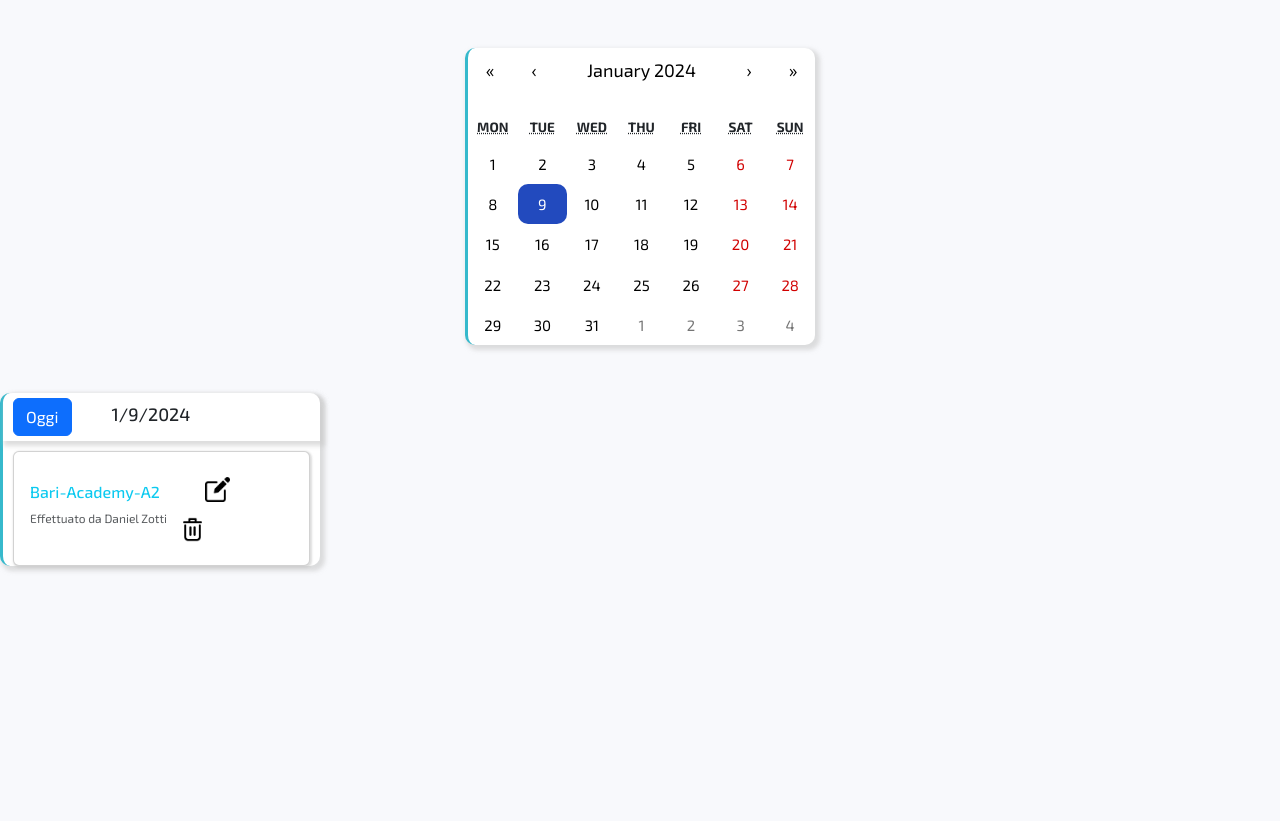
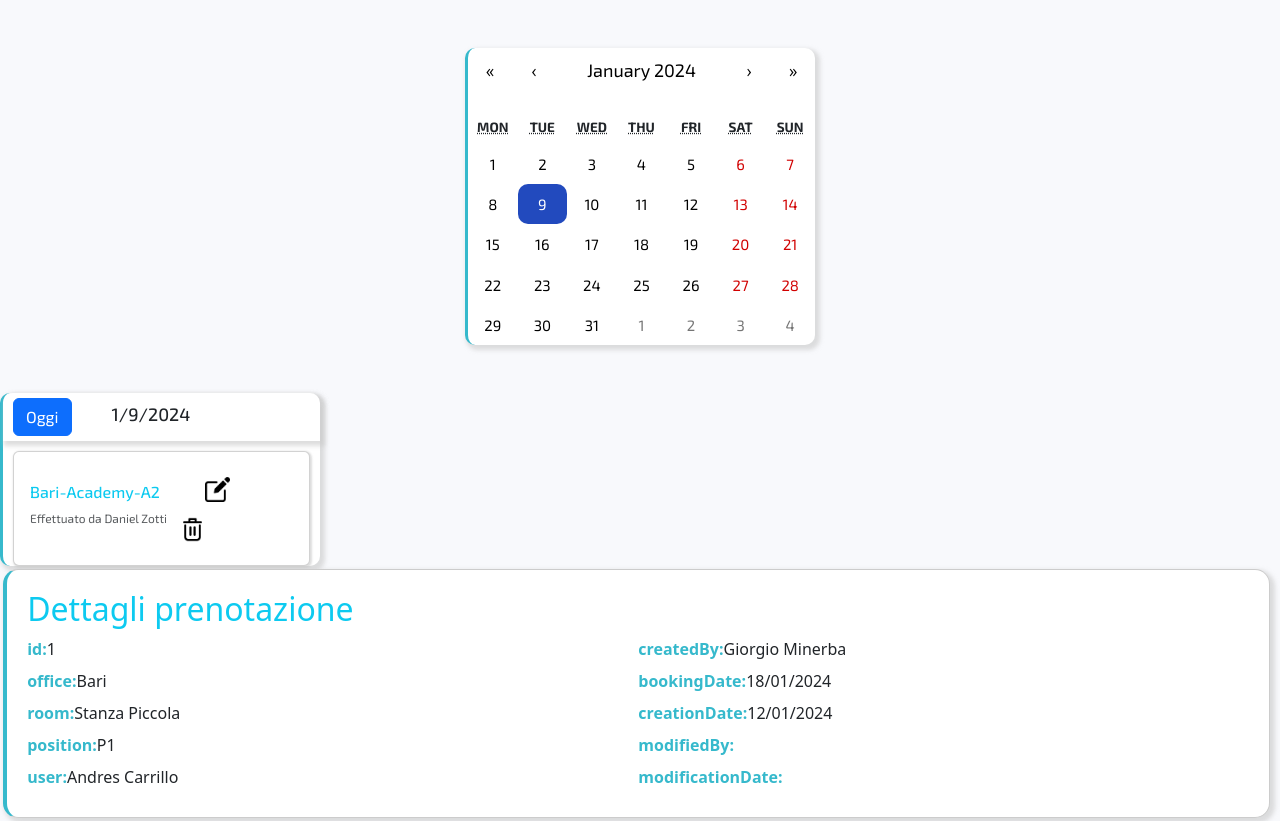
Before and after one commit to asicuro/tirocinio-prenotazione-postazioni, a React (Create React App) app in the folder frontend/prenotazione-postazioni/: page / in a window 1280 px wide. Before the commit the page ends 800 px from the top, so only its background shows below. Built offline with nearby package versions, Linux system fonts and the light colour scheme.

Commit message:
aggiunto Dettagli

```diff
--- a/frontend/prenotazione-postazioni/src/Dashboard.jsx
+++ b/frontend/prenotazione-postazioni/src/Dashboard.jsx
@@ -1,6 +1,7 @@
 import { useState } from "react";
 import { Calendario } from "./Calendario";
 import { Agenda } from "./Agenda";
+import DettagliPreno from "./Dettagli";
 
 export const Dashboard = () => {
     const [giorno, setGiorno] = useState(new Date());
@@ -9,6 +10,7 @@ export const Dashboard = () => {
         <div>
             <Calendario giorno={giorno} setGiorno={setGiorno} />
             <Agenda giorno={giorno} setGiorno={setGiorno} />
+            <DettagliPreno giorno={giorno} setGiorno={setGiorno} />
         </div>
     );
 };
--- /dev/null
+++ b/frontend/prenotazione-postazioni/src/Dettagli.css
@@ -0,0 +1,59 @@
+@font-face {
+    font-family: Exo2;
+    src: url(./Fonts/Exo2/Exo2-VariableFont_wght.ttf);
+}
+
+
+.Dettagli-prenotazione{
+    width: 99%;
+    padding: 20px;
+    border: 1px solid #ccc;
+    border-radius: 15px;
+    border-left: 4px solid #36b9cc;
+    background-color: white;
+    box-shadow: 3px 3px 4px 2px #cacaca9d;
+    margin: 0.25%;
+    flex-direction: auto;
+    font-size: medium;
+    overflow-y: auto;
+  }
+
+  .Dettagli-row2{
+    display: flex;
+    justify-content: left;
+    margin-bottom: 5px;
+    margin-block: 8px;
+
+  }
+
+  .Dettagli-label2 {
+    color: #36b9cc;
+    font-weight: bold;
+
+  }
+
+  .Dettagli-row {
+    display: flex;
+    justify-content: left;
+    margin-bottom: 5px;
+    margin-block: 8px;
+  }
+
+  .Dettagli-label {
+    color: #36b9cc;
+    font-weight: bold;
+
+  }
+
+  .Dettagli-value {
+
+    text-align: right;
+  }
+  .Dettagli-columns {
+    display: flex;
+}
+
+.Dettagli-column {
+    flex: 1;
+    margin-right: 20px;
+}
--- /dev/null
+++ b/frontend/prenotazione-postazioni/src/Dettagli.jsx
@@ -0,0 +1,45 @@
+import React from 'react';
+import './Dettagli.css';
+
+export const DettagliPreno = () => {
+    const dettagli = {
+        id: 1,
+        office: 'Bari',
+        room: 'Stanza Piccola',
+        position: 'P1',
+        user: 'Andres Carrillo',
+    };
+    const dettagli1 = {
+        createdBy: 'Giorgio Minerba',
+        bookingDate: '18/01/2024',
+        creationDate: '12/01/2024',
+        modifiedBy: '',
+        modificationDate: ''
+    };
+
+    return (
+        <div className="Dettagli-prenotazione">
+            <h2 className='card-title text-info font-weight-bold text-left'>Dettagli prenotazione</h2>
+            <div className='Dettagli-columns'>
+                <div className='Dettagli-column'>
+                    {Object.entries(dettagli).map(([key, value]) => (
+                        <div key={key} className='Dettagli-row'>
+                            <div className="Dettagli-label">{key}:</div>
+                            <div className="Dettagli-value">{value}</div>
+                        </div>
+                    ))}
+                </div>
+                <div className='Dettagli-column'>
+                    {Object.entries(dettagli1).map(([key1, value1]) => (
+                        <div key={key1} className='Dettagli-row2'>
+                            <div className="Dettagli-label2">{key1}:</div>
+                            <div className="Dettagli-value2">{value1}</div>
+                        </div>
+                    ))}
+                </div>
+            </div>
+        </div>
+    );
+};
+
+export default DettagliPreno;
```
